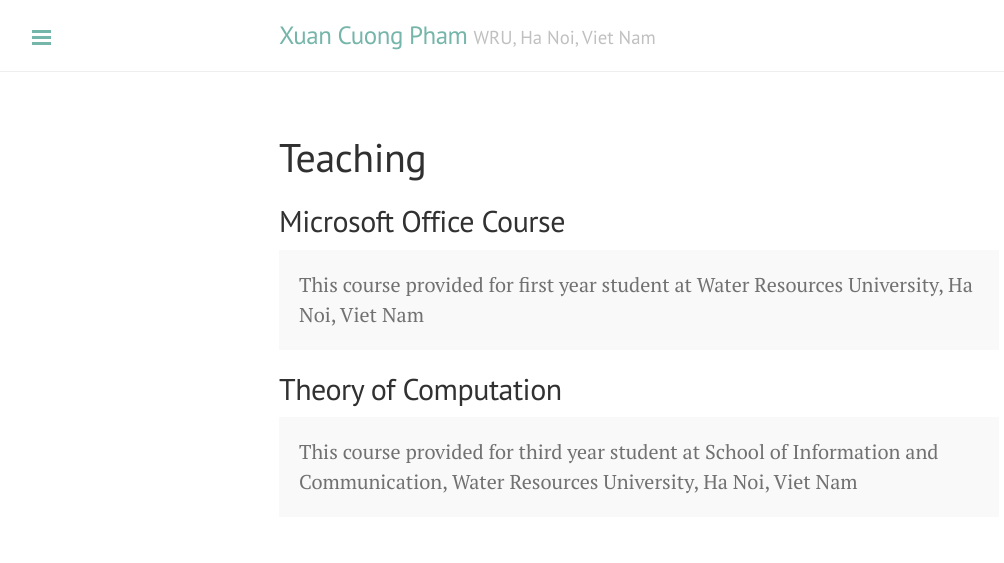
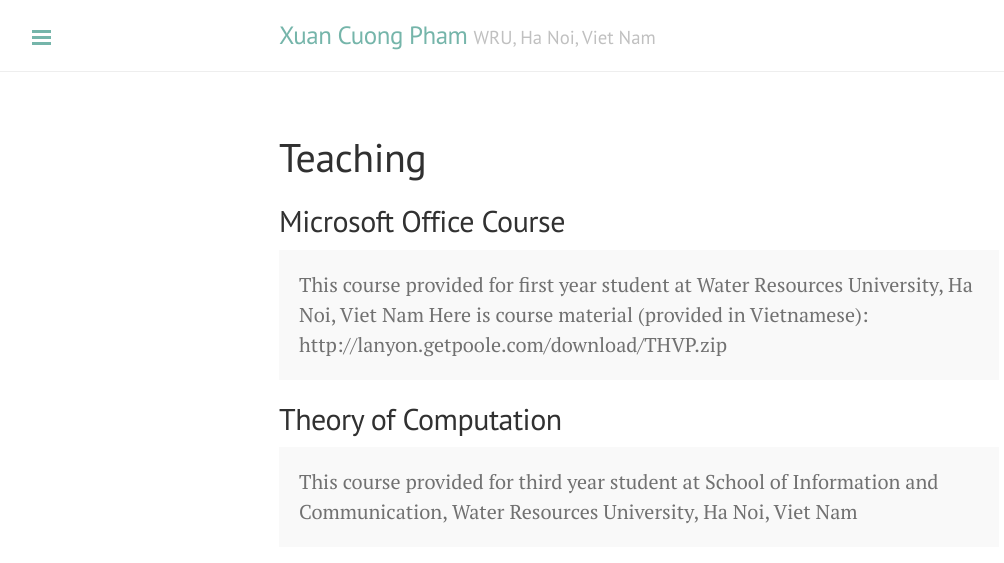
Before and after one commit to villahp/villahp.github.io, a Jekyll site: the page built from teaching.md, in a window 1280 px wide. Shown: the top 563 px of the page, without its empty margins (1-1005 px from the left). Built offline with Jekyll 4.4.1, drawn with Linux system fonts in a browser that asks for light colours; Markdown is read by kramdown in place of the engine named in the settings.

Commit message:
update Office course material
update Office course material

```diff
--- a/teaching.md
+++ b/teaching.md
@@ -8,6 +8,7 @@ title: Teaching
 
 <p class="message">
   This course provided for first year student at Water Resources University, Ha Noi, Viet Nam
+  Here is course material (provided in Vietnamese): {{ site.url }}/download/THVP.zip
 </p>
 
 
```
